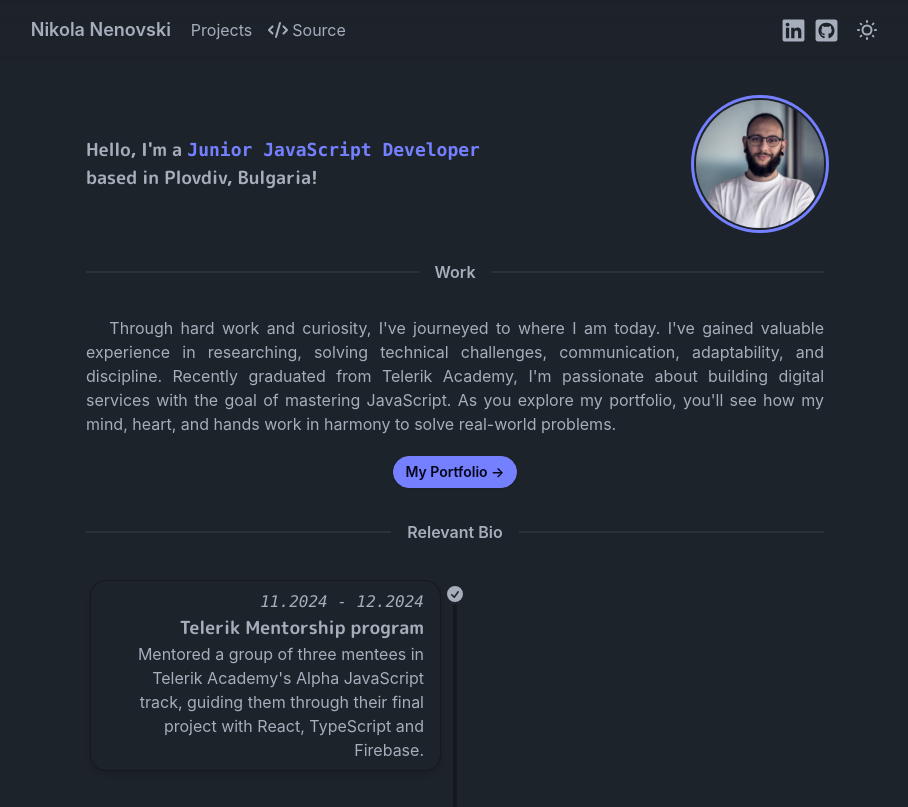
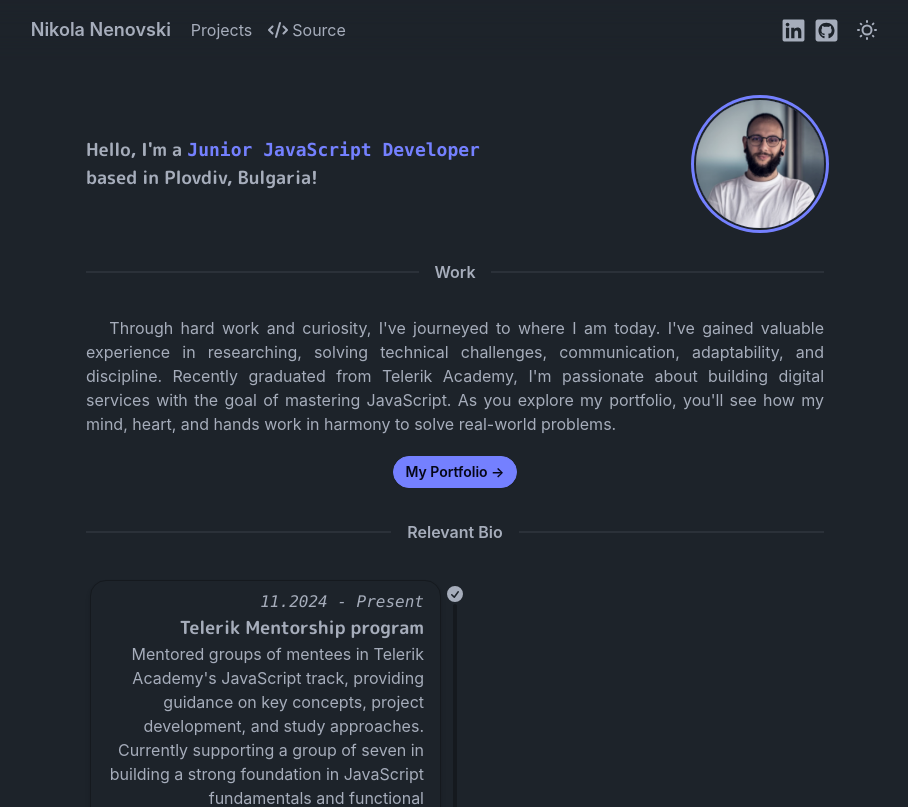
Before and after one commit to Nickslabcode/portfolio-ts, a React (Vite) app: page / in a window 1280 px wide. Shown: the top 807 px of the page, without its empty margins (185-1093 px from the left). Built offline with nearby package versions, Linux system fonts and the light colour scheme.

Commit message:
Update Timeline component info

```diff
--- a/src/components/Timeline.tsx
+++ b/src/components/Timeline.tsx
@@ -1,6 +1,6 @@
-import React from "react";
-import { FaSquareUpwork } from "react-icons/fa6";
-import { useNavigate } from "react-router-dom";
+import React from 'react';
+import { FaSquareUpwork } from 'react-icons/fa6';
+import { useNavigate } from 'react-router-dom';
 
 const Timeline: React.FC = () => {
   const navigate = useNavigate();
@@ -23,11 +23,12 @@ const Timeline: React.FC = () => {
           </svg>
         </div>
         <div className="timeline-start mb-10 md:text-end timeline-box shadow-md">
-          <time className="font-mono italic">11.2024 - 12.2024</time>
+          <time className="font-mono italic">11.2024 - Present</time>
           <h2 className="text-lg font-semibold">Telerik Mentorship program</h2>
-          Mentored a group of three mentees in Telerik Academy's Alpha
-          JavaScript track, guiding them through their final project with React,
-          TypeScript and Firebase.
+          Mentored groups of mentees in Telerik Academy's JavaScript track,
+          providing guidance on key concepts, project development, and study
+          approaches. Currently supporting a group of seven in building a strong
+          foundation in JavaScript fundamentals and functional programming.
         </div>
         <hr />
       </li>
@@ -53,10 +54,13 @@ const Timeline: React.FC = () => {
           </h2>
           Graduated Telerik's Academy School with JavaScript with excellence.
           <br />
-          Won Best{" "}
-          <span className="link link-primary" onClick={() => navigate('/projects/veil')}>
+          Won Best{' '}
+          <span
+            className="link link-primary"
+            onClick={() => navigate('/projects/veil')}
+          >
             Final Project
-          </span>{" "}
+          </span>{' '}
           award.
         </div>
         <hr />
```
Also changed, not shown: 1 other file (tests, documents, lock files or other folders).
